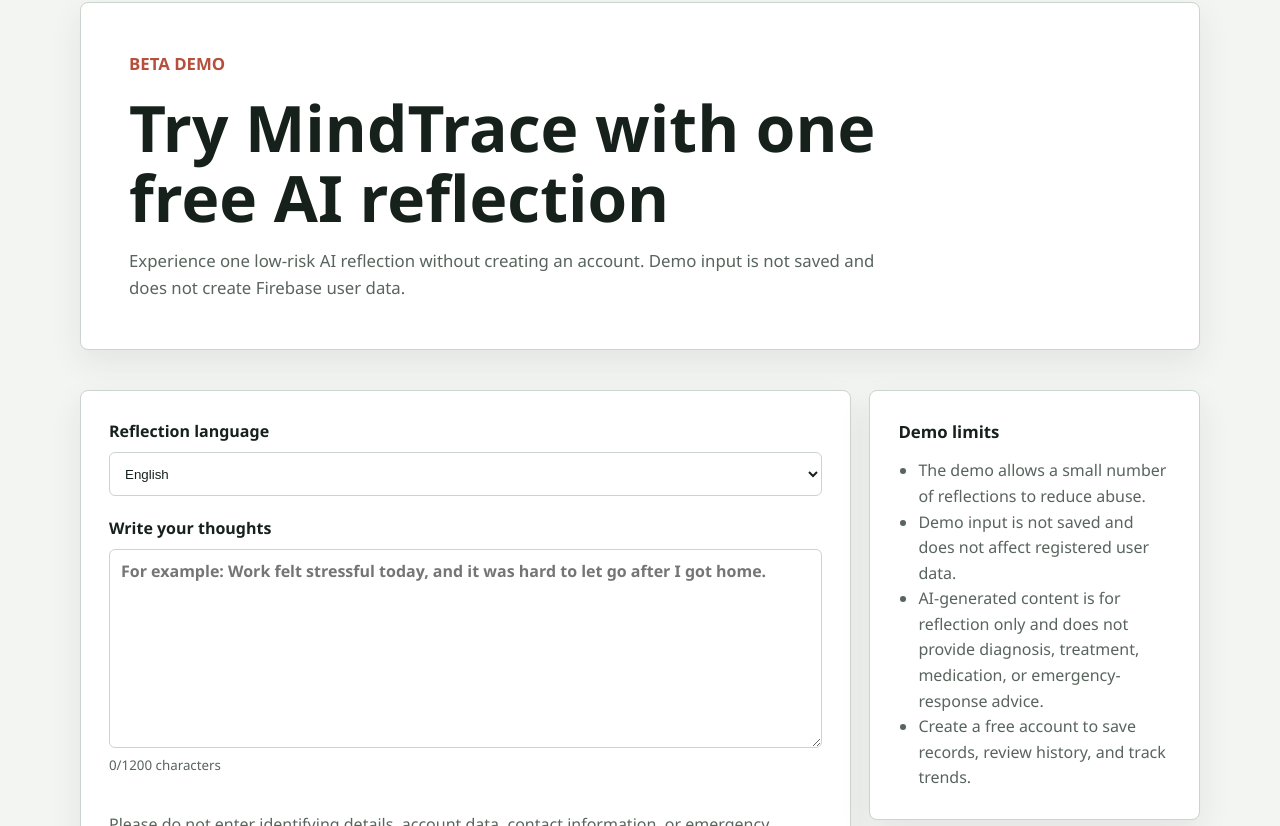
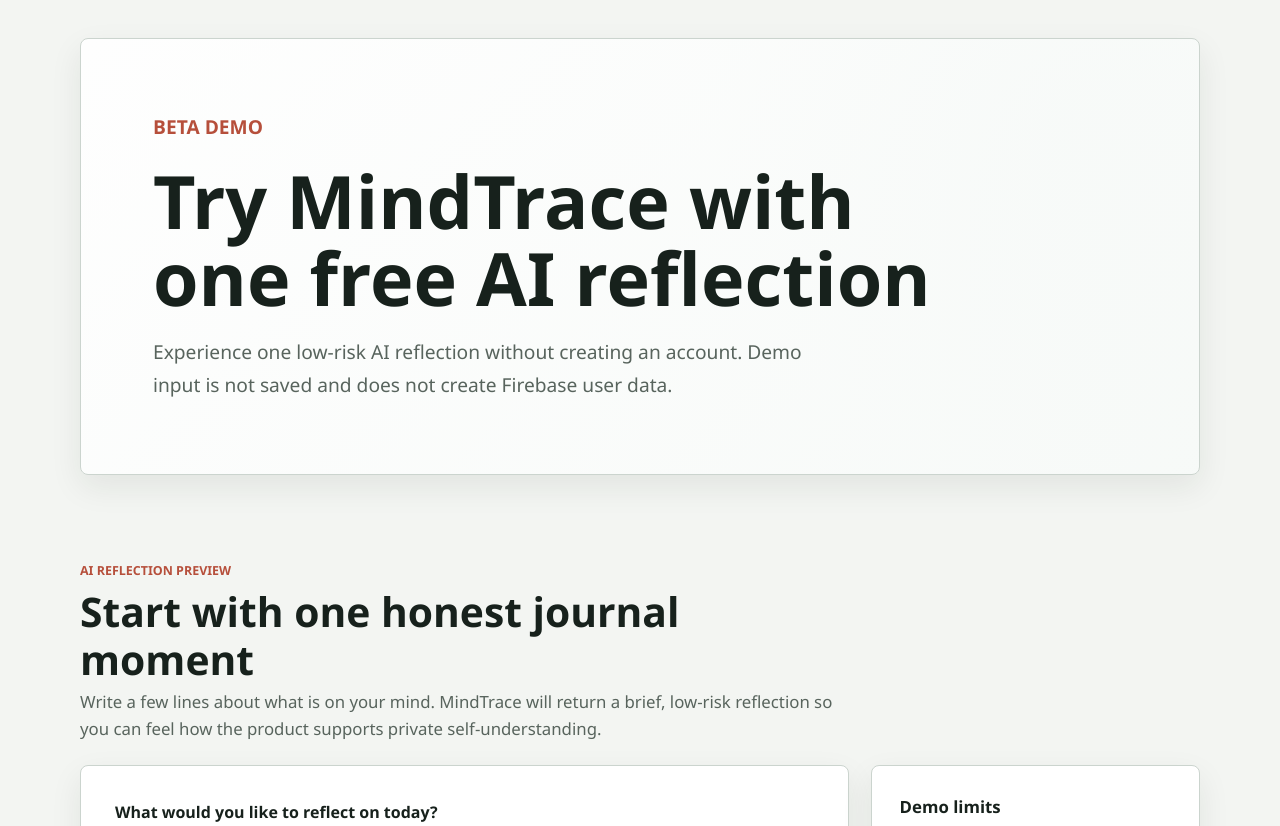
Before and after one commit to EgonKenai/mindtrace, a Next.js app: page /demo in a window 1280 px wide. Shown: the part 134-960 px from the top of the page. Built offline with nearby package versions, Linux system fonts and the light colour scheme.

Commit message:
Improve landing page visual hierarchy

```diff
--- a/src/app/demo/page.tsx
+++ b/src/app/demo/page.tsx
@@ -1,7 +1,7 @@
 import type { Metadata } from "next";
 import Link from "next/link";
 
-import { DemoReflectionForm } from "@/features/demo/components/demo-reflection-form";
+import { DemoReflectionShowcase } from "@/features/demo/components/demo-reflection-showcase";
 import { en } from "@/i18n/messages/en";
 
 export const metadata: Metadata = {
@@ -37,18 +37,7 @@
         </div>
       </section>
 
-      <section className="demo-experience-grid" aria-label={copy.formAriaLabel}>
-        <DemoReflectionForm copy={copy} />
-
-        <aside className="demo-side-note">
-          <h2>{copy.limitsTitle}</h2>
-          <ul>
-            {copy.limits.map((item) => (
-              <li key={item}>{item}</li>
-            ))}
-          </ul>
-        </aside>
-      </section>
+      <DemoReflectionShowcase copy={copy} locale="en" />
     </main>
   );
 }
--- a/src/app/globals.css
+++ b/src/app/globals.css
@@ -154,39 +154,118 @@
 
 .landing-page {
   display: grid;
-  gap: 40px;
+  gap: clamp(48px, 7vw, 76px);
 }
 
 .landing-hero {
   display: grid;
-  grid-template-columns: minmax(0, 1fr) auto;
-  align-items: end;
-  gap: 28px;
+  grid-template-columns: minmax(0, 1fr) minmax(280px, 380px);
+  align-items: center;
+  gap: clamp(34px, 6vw, 72px);
   border: 1px solid var(--border);
   border-radius: 8px;
-  background: var(--surface);
+  background:
+    linear-gradient(135deg, rgb(255 255 255 / 92%), rgb(247 250 248 / 96%)),
+    radial-gradient(circle at 88% 18%, rgb(22 98 74 / 16%), transparent 34%);
   box-shadow: var(--shadow);
-  padding: clamp(28px, 5vw, 48px);
+  padding: clamp(36px, 7vw, 72px);
 }
 
 .landing-hero > div:first-child {
   display: grid;
-  gap: 16px;
+  gap: 20px;
   min-width: 0;
   max-width: 780px;
 }
 
 .landing-hero h1 {
   margin: 0;
-  font-size: clamp(2.2rem, 6vw, 4rem);
-  line-height: 1.08;
+  font-size: clamp(2.55rem, 6.8vw, 4.6rem);
+  line-height: 1.04;
   letter-spacing: 0;
 }
 
 .landing-hero p {
-  margin: 0;
-  color: var(--text-muted);
-  font-size: 1.05rem;
+  max-width: 680px;
+  margin: 0;
+  color: var(--text-muted);
+  font-size: clamp(1.06rem, 1.6vw, 1.2rem);
+  line-height: 1.7;
+}
+
+.landing-hero-side {
+  min-width: 0;
+  display: grid;
+  gap: 22px;
+}
+
+.landing-hero-visual {
+  min-width: 0;
+  display: grid;
+  gap: 18px;
+  border: 1px solid rgb(203 212 206 / 85%);
+  border-radius: 8px;
+  background: rgb(255 255 255 / 78%);
+  box-shadow: 0 18px 40px rgb(23 33 28 / 10%);
+  padding: clamp(18px, 3vw, 24px);
+}
+
+.hero-visual-header,
+.hero-visual-score-row {
+  display: grid;
+  grid-template-columns: 1fr auto;
+  gap: 12px;
+  align-items: center;
+}
+
+.hero-visual-header span,
+.hero-visual-score-row span,
+.hero-visual-reflection span {
+  color: var(--text-muted);
+  font-size: 0.88rem;
+  font-weight: 700;
+}
+
+.hero-visual-header strong {
+  border-radius: 999px;
+  background: #e6f2ed;
+  color: var(--brand);
+  padding: 4px 9px;
+  font-size: 0.75rem;
+}
+
+.hero-visual-score-row {
+  grid-template-columns: 80px minmax(0, 1fr) auto;
+}
+
+.hero-visual-meter {
+  height: 9px;
+  overflow: hidden;
+  border-radius: 999px;
+  background: var(--surface-muted);
+}
+
+.hero-visual-meter span {
+  display: block;
+  height: 100%;
+  border-radius: inherit;
+  background: var(--brand);
+}
+
+.hero-visual-meter-accent span {
+  background: var(--accent);
+}
+
+.hero-visual-reflection {
+  display: grid;
+  gap: 8px;
+  border-left: 3px solid var(--brand);
+  background: #f4f8f5;
+  padding: 12px 14px;
+}
+
+.hero-visual-reflection p {
+  font-size: 0.94rem;
 }
 
 .landing-how-grid {
@@ -325,10 +404,31 @@
   grid-template-columns: 1fr;
 }
 
+.demo-showcase-section {
+  display: grid;
+  gap: 22px;
+  padding: 10px 0;
+}
+
+.demo-showcase-heading {
+  max-width: 760px;
+  margin-bottom: 0;
+}
+
+.demo-showcase-heading h2 {
+  margin: 0;
+  font-size: clamp(1.8rem, 3.4vw, 2.55rem);
+  line-height: 1.18;
+}
+
+.demo-showcase-heading p:not(.eyebrow) {
+  font-size: 1.05rem;
+}
+
 .demo-experience-grid {
   display: grid;
   grid-template-columns: minmax(0, 1.4fr) minmax(260px, 0.6fr);
-  gap: 18px;
+  gap: 22px;
   align-items: start;
 }
 
@@ -345,14 +445,23 @@
 
 .demo-reflection-panel {
   display: grid;
-  gap: 24px;
+  gap: 26px;
+  padding: clamp(24px, 4.4vw, 34px);
+}
+
+.demo-reflection-panel .stack-form {
+  gap: 18px;
+}
+
+.demo-reflection-panel textarea {
+  min-height: 180px;
 }
 
 .demo-reflection-result {
   box-shadow: none;
 }
 
-.demo-side-note h2 {
+.demo-side-note h3 {
   margin: 0 0 12px;
   font-size: 1.05rem;
 }
@@ -362,6 +471,10 @@
   margin: 0;
   padding-left: 20px;
   color: var(--text-muted);
+}
+
+.demo-side-note li + li {
+  margin-top: 10px;
 }
 
 .eyebrow {
--- a/src/components/site-header.tsx
+++ b/src/components/site-header.tsx
@@ -33,10 +33,14 @@
               </Link>
             </>
           )}
+          <Link href="/demo">{zhCN.navigation.demo}</Link>
           <Link href={`${prefix}/product-boundary`}>
             {zhCN.navigation.productBoundary}
           </Link>
           <Link href={`${prefix}/safety`}>{zhCN.navigation.safety}</Link>
+          {!user && (
+            <Link href={`${prefix}/login`}>{zhCN.navigation.login}</Link>
+          )}
           <LanguageSwitcher />
         </nav>
       </div>
--- a/src/features/demo/components/demo-reflection-form.tsx
+++ b/src/features/demo/components/demo-reflection-form.tsx
@@ -10,6 +10,7 @@
 
 interface DemoReflectionFormProps {
   copy: Messages["demo"];
+  locale: AppLocale;
 }
 
 interface DemoReflectionResponse {
@@ -45,9 +46,8 @@
   );
 }
 
-export function DemoReflectionForm({ copy }: DemoReflectionFormProps) {
+export function DemoReflectionForm({ copy, locale }: DemoReflectionFormProps) {
   const [note, setNote] = useState("");
-  const [locale, setLocale] = useState<AppLocale>("en");
   const [submitting, setSubmitting] = useState(false);
   const [errorMessage, setErrorMessage] = useState<string | null>(null);
   const [result, setResult] = useState<FeedbackResult | null>(null);
@@ -98,17 +98,6 @@
     <div className="demo-reflection-panel">
       <form className="stack-form" onSubmit={handleSubmit}>
         <label className="field">
-          <span>{copy.languageLabel}</span>
-          <select
-            value={locale}
-            onChange={(event) => setLocale(event.target.value as AppLocale)}
-          >
-            <option value="en">English</option>
-            <option value="zh-CN">中文</option>
-          </select>
-        </label>
-
-        <label className="field">
           <span>{copy.inputLabel}</span>
           <textarea
             maxLength={MAX_DEMO_REFLECTION_NOTE_CHARACTERS}
@@ -149,7 +138,11 @@
 
           <div className="home-info-card">
             <h3>{copy.reflectionTitle}</h3>
-            <p>{result.reflection}</p>
+            <p>
+              {result.status === "safe_fallback"
+                ? copy.fallbackReflection
+                : result.reflection}
+            </p>
           </div>
 
           {result.suggestions.length > 0 && (
@@ -170,10 +163,10 @@
           )}
 
           <div className="home-actions">
-            <Link className="primary-button" href="/en/register">
+            <Link className="primary-button" href={`/${locale}/register`}>
               {copy.createAccount}
             </Link>
-            <Link className="secondary-button" href="/en/login">
+            <Link className="secondary-button" href={`/${locale}/login`}>
               {copy.login}
             </Link>
           </div>
--- /dev/null
+++ b/src/features/demo/components/demo-reflection-showcase.tsx
@@ -0,0 +1,40 @@
+import type { AppLocale } from "@/i18n/config";
+import type { Messages } from "@/i18n/messages";
+
+import { DemoReflectionForm } from "./demo-reflection-form";
+
+interface DemoReflectionShowcaseProps {
+  copy: Messages["demo"];
+  locale: AppLocale;
+}
+
+export function DemoReflectionShowcase({
+  copy,
+  locale,
+}: DemoReflectionShowcaseProps) {
+  return (
+    <section
+      className="demo-showcase-section"
+      aria-labelledby="demo-showcase-title"
+    >
+      <div className="section-heading demo-showcase-heading">
+        <p className="eyebrow">{copy.showcaseEyebrow}</p>
+        <h2 id="demo-showcase-title">{copy.showcaseTitle}</h2>
+        <p>{copy.showcaseIntro}</p>
+      </div>
+
+      <div className="demo-experience-grid" aria-label={copy.formAriaLabel}>
+        <DemoReflectionForm copy={copy} locale={locale} />
+
+        <aside className="demo-side-note">
+          <h3>{copy.limitsTitle}</h3>
+          <ul>
+            {copy.limits.map((item) => (
+              <li key={item}>{item}</li>
+            ))}
+          </ul>
+        </aside>
+      </div>
+    </section>
+  );
+}
--- a/src/i18n/messages/en.ts
+++ b/src/i18n/messages/en.ts
@@ -12,7 +12,9 @@
   },
   navigation: {
     ariaLabel: "Main navigation",
+    demo: "Demo",
     history: "History",
+    login: "Login",
     longTerm: "Long-term",
     overview: "Overview",
     plans: "Plans",
@@ -94,14 +96,20 @@
     },
   },
   landing: {
-    eyebrow: "Private state journal and reflection tool",
-    title:
-      "Track mood, stress, and sleep, then notice change with more clarity",
+    eyebrow: "Private reflection for everyday growth",
+    title: "Understand your emotions and turn daily moments into insight",
     intro:
-      "MindTrace helps adults save daily state records, review trends and long-term summaries, and optionally ask AI for low-risk reflection or plan suggestion drafts. It is not a medical diagnosis, treatment, medication, or emergency-response tool.",
+      "MindTrace helps you record how life feels, reflect with more clarity, and notice gentle patterns over time. Optional AI drafts support self-reflection only; they are not diagnosis, treatment, medication, or emergency-response advice.",
     actionsLabel: "Start using MindTrace",
     startFree: "Start Free",
     login: "Login",
+    visualTitle: "Today in MindTrace",
+    visualMood: "Mood",
+    visualStress: "Stress",
+    visualReflection: "AI reflection",
+    visualReflectionBody:
+      "It may help to notice what felt heavy today, then choose one small next step.",
+    visualPrivacy: "Private by design",
     howTitle: "How it works",
     howIntro:
       "Start with one simple record, then build your own history, trends, and action plans over time.",
@@ -119,7 +127,7 @@
         body: "Create manual plans, or ask AI for reflection and plan suggestion drafts that require your confirmation.",
       },
     ],
-    aiDemoTitle: "AI drafts stay low-risk",
+    aiDemoTitle: "Optional AI reflection, safely bounded",
     aiDemoIntro:
       "AI features require separate consent. They do not save plans automatically or make decisions for you.",
     aiDemoCards: [
@@ -136,24 +144,24 @@
         body: "AI can draft plan ideas, but only your confirmation saves them as formal plans.",
       },
     ],
-    benefitsTitle: "Core value for the demo",
+    benefitsTitle: "Why MindTrace",
     benefits: [
       {
-        title: "See your own history",
-        body: "Turn scattered mood, stress, sleep, and life-event records into a private timeline you can revisit.",
+        title: "Private by design",
+        body: "Your reflections are treated as personal data, with account access and AI features kept behind clear consent boundaries.",
       },
       {
-        title: "Privacy-first boundary",
-        body: "Personal data is accessed through server-side sessions. The browser never receives Gemini API keys or Firebase Admin credentials.",
+        title: "Understand your patterns",
+        body: "Daily records become history, trends, and summaries that help you notice what changes over time.",
       },
       {
-        title: "Clear safety limits",
-        body: "AI-generated content is for reflection only and does not provide diagnosis, treatment, medication, or emergency-response advice.",
+        title: "AI as a companion",
+        body: "Optional AI can draft gentle reflections and plan ideas, while you stay in control of what to save or act on.",
       },
     ],
     ctaTitle: "Ready to start recording?",
     ctaBody:
-      "Create an account, finish the basic consent flow, and save your first entry. AI features remain optional.",
+      "Start free to save reflections, review your history, and track personal patterns over time. AI features remain optional.",
   },
   demo: {
     navLabel: "Demo page navigation",
@@ -161,11 +169,15 @@
     title: "Try MindTrace with one free AI reflection",
     intro:
       "Experience one low-risk AI reflection without creating an account. Demo input is not saved and does not create Firebase user data.",
+    showcaseEyebrow: "AI reflection preview",
+    showcaseTitle: "Start with one honest journal moment",
+    showcaseIntro:
+      "Write a few lines about what is on your mind. MindTrace will return a brief, low-risk reflection so you can feel how the product supports private self-understanding.",
     formAriaLabel: "Demo AI reflection form",
     languageLabel: "Reflection language",
-    inputLabel: "Write your thoughts",
+    inputLabel: "What would you like to reflect on today?",
     placeholder:
-      "For example: Work felt stressful today, and it was hard to let go after I got home.",
+      "For example: I felt tense after work today, and I am trying to understand what made it hard to unwind.",
     characterCount: "{current}/{maximum} characters",
     privacyNotice:
       "Please do not enter identifying details, account data, contact information, or emergency requests. Demo text is used only for this AI reflection request and is not saved to the MindTrace database.",
@@ -175,7 +187,9 @@
     resultTitle: "AI reflection result",
     reflectionTitle: "Emotional reflection",
     suggestionsTitle: "Simple suggestion",
-    createAccount: "Create a free account to save your reflections",
+    fallbackReflection:
+      "Demo AI reflection is unavailable right now. Your demo input was temporary and was not saved to MindTrace.",
+    createAccount: "Start Free",
     login: "Login",
     startFree: "Start Free",
     remaining: "{count} demo reflections remaining in this browser session.",
@@ -184,14 +198,14 @@
       "The demo allows a small number of reflections to reduce abuse.",
       "Demo input is not saved and does not affect registered user data.",
       "AI-generated content is for reflection only and does not provide diagnosis, treatment, medication, or emergency-response advice.",
-      "Create a free account to save records, review history, and track trends.",
+      "Create a free account to save reflections, review your history, and track patterns over time.",
     ],
     errors: {
       required: "Please write a short thought first.",
       invalid:
         "The input does not meet the requirements. Please shorten it and try again.",
       limitReached:
-        "The demo limit has been reached. Create a free account to continue using MindTrace.",
+        "The demo limit has been reached. Start free to save reflections and track patterns in MindTrace.",
       generic:
         "Demo reflection is temporarily unavailable. Please try again later.",
     },
--- a/src/i18n/messages/zh-CN.ts
+++ b/src/i18n/messages/zh-CN.ts
@@ -9,7 +9,9 @@
   },
   navigation: {
     ariaLabel: "主导航",
+    demo: "Demo",
     history: "历史",
+    login: "登录",
     longTerm: "长期摘要",
     overview: "总览",
     plans: "计划",
@@ -86,13 +88,20 @@
     },
   },
   landing: {
-    eyebrow: "私人状态记录与反思工具",
-    title: "记录情绪、压力和睡眠，用更温和的方式看见自己的变化",
+    eyebrow: "面向日常成长的私人反思工具",
+    title: "理解自己的情绪，把每天的片刻变成更清晰的洞察",
     intro:
-      "MindTrace 帮助成年人保存日常状态记录，回看趋势与长期摘要，并在你主动选择时生成低风险 AI 反思或计划建议草稿。它不是医疗诊断、治疗、用药或紧急响应工具。",
+      "MindTrace 帮助你记录当下感受，用更温和的方式回看变化，并逐渐发现属于自己的生活模式。可选 AI 草稿仅供自我反思参考，不提供诊断、治疗、用药或紧急响应建议。",
     actionsLabel: "开始使用 MindTrace",
     startFree: "免费开始",
     login: "登录",
+    visualTitle: "今日 MindTrace",
+    visualMood: "情绪",
+    visualStress: "压力",
+    visualReflection: "AI 反思",
+    visualReflectionBody:
+      "也许可以先看见今天哪里比较沉，再选择一个很小的下一步。",
+    visualPrivacy: "隐私优先",
     howTitle: "如何使用",
     howIntro: "从一条简单记录开始，逐步建立只属于你的历史、趋势和行动计划。",
     howSteps: [
@@ -109,7 +118,7 @@
         body: "创建手动计划，或让 AI 生成需要你确认的反思和计划建议草稿。",
       },
     ],
-    aiDemoTitle: "AI 只做低风险草稿",
+    aiDemoTitle: "可选 AI 反思，边界清晰",
     aiDemoIntro: "AI 功能需要独立同意；不会自动保存计划，也不会替你做决定。",
     aiDemoCards: [
       {
@@ -125,24 +134,24 @@
         body: "AI 可以起草计划建议，但只有你确认后才会保存为正式计划。",
       },
     ],
-    benefitsTitle: "适合演示的核心价值",
+    benefitsTitle: "为什么使用 MindTrace",
     benefits: [
       {
-        title: "更清楚地回看自己",
-        body: "把分散的情绪、压力、睡眠和生活事件整理成可回顾的个人历史。",
+        title: "隐私优先",
+        body: "你的反思会被视为个人数据处理，账号访问和 AI 功能都有清晰的同意边界。",
       },
       {
-        title: "隐私优先",
-        body: "个人数据通过服务端会话授权访问；浏览器不会接触 Gemini API Key 或 Firebase Admin 凭据。",
+        title: "理解自己的模式",
+        body: "日常记录会逐渐形成历史、趋势和摘要，帮助你看见一段时间里的变化。",
       },
       {
-        title: "安全边界明确",
-        body: "AI 内容仅供反思参考，不提供诊断、治疗、用药或紧急响应建议。",
+        title: "AI 作为陪伴",
+        body: "可选 AI 可以起草温和的反思和计划想法，但是否保存或采取行动始终由你决定。",
       },
     ],
     ctaTitle: "准备开始记录了吗？",
     ctaBody:
-      "创建账号后先完成基础同意，再保存第一条记录。AI 功能始终是可选的。",
+      "免费开始，保存你的反思、回看历史，并长期追踪属于自己的模式。AI 功能始终是可选的。",
   },
   demo: {
     navLabel: "Demo 页面导航",
@@ -150,10 +159,15 @@
     title: "Try MindTrace with one free AI reflection",
     intro:
       "无需创建账号，先体验一次低风险 AI 反思。Demo 不会保存你的输入，也不会创建 Firebase 用户数据。",
+    showcaseEyebrow: "AI 反思预览",
+    showcaseTitle: "从一个真实的日记片刻开始",
+    showcaseIntro:
+      "写下几句此刻在意的事情，MindTrace 会生成一段简短、低风险的反思，让你先感受它如何支持私人的自我理解。",
     formAriaLabel: "Demo AI reflection form",
     languageLabel: "反馈语言",
-    inputLabel: "写下你的想法",
-    placeholder: "例如：今天工作压力很大，回家后还是有点放不下来。",
+    inputLabel: "今天你想反思什么？",
+    placeholder:
+      "例如：今天下班后还是有些紧绷，我想弄清楚为什么这么难放松下来。",
     characterCount: "{current}/{maximum} 字符",
     privacyNotice:
       "请不要输入真实身份信息、账号、联系方式或紧急求助内容。Demo 文本只用于本次 AI 反思请求，不保存到 MindTrace 数据库。",
@@ -163,7 +177,9 @@
     resultTitle: "AI 反思结果",
     reflectionTitle: "情绪分析",
     suggestionsTitle: "简单建议",
-    createAccount: "Create a free account to save your reflections",
+    fallbackReflection:
+      "Demo AI 反思暂时不可用。你的 Demo 输入只是临时用于本次请求，没有保存到 MindTrace。",
+    createAccount: "免费开始",
     login: "登录",
     startFree: "免费开始",
     remaining: "本次浏览器会话还可体验 {count} 次。",
@@ -172,12 +188,13 @@
       "Demo 只提供有限次数体验，避免滥用。",
       "Demo 不保存输入，也不会影响正式用户数据。",
       "AI 内容仅供反思参考，不提供诊断、治疗、用药或紧急响应建议。",
-      "创建免费账号后，可以保存记录、查看历史和追踪趋势。",
+      "创建免费账号后，可以保存反思、查看历史，并长期追踪自己的模式。",
     ],
     errors: {
       required: "请先写下一点想法。",
       invalid: "输入内容不符合要求，请缩短后再试。",
-      limitReached: "Demo 次数已用完。你可以创建免费账号继续使用 MindTrace。",
+      limitReached:
+        "Demo 次数已用完。你可以免费开始，在 MindTrace 中保存反思并追踪模式。",
       generic: "暂时无法生成 Demo 反思，请稍后再试。",
     },
   },
```
Also changed, not shown: src/app/[locale]/page.tsx (+38 -9 lines).
